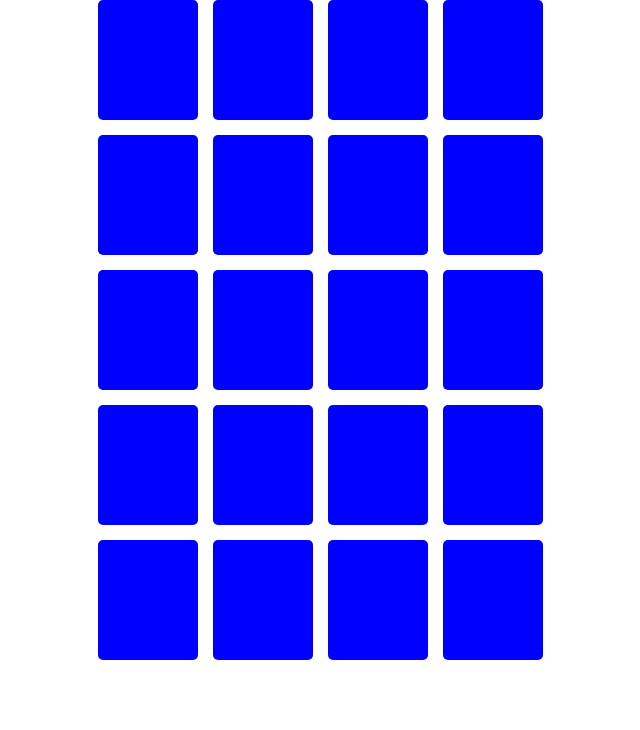
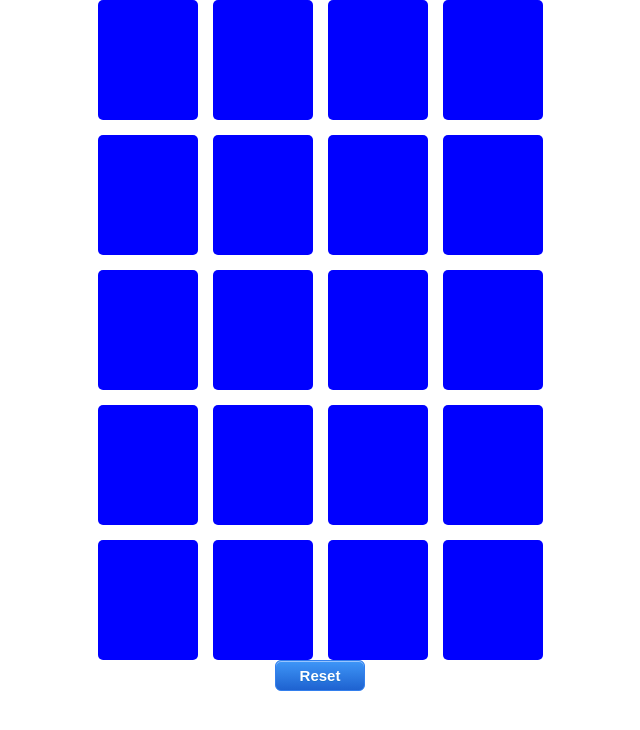
Before and after one commit to hhf0102/goyomoney, a React (Create React App) app: page / in a window 1280 px wide. Shown: the top 730 px of the page, without its empty margins (320-960 px from the left). Built offline with nearby package versions, Linux system fonts and the light colour scheme.

Commit message:
feat: add reset button

```diff
--- a/src/App.js
+++ b/src/App.js
@@ -1,10 +1,21 @@
+import React, { useState } from 'react';
 import './App.module.scss';
 import GameBoard from './components/GameBoard/GameBoard';
+import styles from './App.module.scss';
 
 function App() {
+  const [boardKey, setBoardKey] = useState(0);
+
+  const handleReset = () => {
+    setBoardKey((prevKey) => prevKey + 1);
+  };
+
   return (
     <div>
-      <GameBoard />
+      <GameBoard key={boardKey} />
+      <div className={styles['button-container']}>
+        <button onClick={handleReset}>Reset</button>
+      </div>
     </div>
   );
 }
--- a/src/App.module.scss
+++ b/src/App.module.scss
@@ -1,38 +1,31 @@
-.App {
+.button-container {
   text-align: center;
-}
 
-.App-logo {
-  height: 40vmin;
-  pointer-events: none;
-}
+  > button {
+    box-shadow: inset 0px 1px 0px 0px #97c4fe;
+    background: linear-gradient(to bottom, #3d94f6 5%, #1e62d0 100%);
+    background-color: #3d94f6;
+    border-radius: 6px;
+    border: 1px solid #337fed;
+    display: inline-block;
+    cursor: pointer;
+    color: #ffffff;
+    font-family: Arial;
+    font-size: 15px;
+    font-weight: bold;
+    padding: 6px 24px;
+    text-decoration: none;
+    text-shadow: 0px 1px 0px #1570cd;
+    outline: none;
 
-@media (prefers-reduced-motion: no-preference) {
-  .App-logo {
-    animation: App-logo-spin infinite 20s linear;
+    &:hover {
+      background: linear-gradient(to bottom, #1e62d0 5%, #3d94f6 100%);
+      background-color: #1e62d0;
+    }
+
+    &:active {
+      position: relative;
+      top: 1px;
+    }
   }
 }
-
-.App-header {
-  background-color: #282c34;
-  min-height: 100vh;
-  display: flex;
-  flex-direction: column;
-  align-items: center;
-  justify-content: center;
-  font-size: calc(10px + 2vmin);
-  color: white;
-}
-
-.App-link {
-  color: #61dafb;
-}
-
-@keyframes App-logo-spin {
-  from {
-    transform: rotate(0deg);
-  }
-  to {
-    transform: rotate(360deg);
-  }
-}
--- a/src/components/GameBoard/GameBoard.js
+++ b/src/components/GameBoard/GameBoard.js
@@ -1,4 +1,4 @@
-import React, { useState, useRef } from 'react';
+import React, { useState, useRef, useEffect } from 'react';
 
 import styles from './GameBoard.module.scss';
 import Card from '../Card/Card';
@@ -34,6 +34,9 @@ const imageList = [
   card_10,
 ];
 
+let timerID = null;
+
+const GameBoard = () => {
   let imageListDouble = [];
 
   for (let i = 0; i < 2; i++) {
@@ -43,8 +46,6 @@ for (let i = 0; i < 2; i++) {
     }));
     imageListDouble = imageListDouble.concat(list);
   }
-
-const GameBoard = () => {
   const [cardList, setCardList] = useState(shuffle(imageListDouble));
   const [isLockBoard, setIsLockBoard] = useState(false);
   const firstCardRefObj = useRef(null);
@@ -55,12 +56,11 @@ const GameBoard = () => {
       cardList[firstCardRefObj.current].imgSrc ===
       cardList[secondCardRefObj.current].imgSrc
     ) {
-      console.log('match');
       firstCardRefObj.current = null;
       secondCardRefObj.current = null;
       setIsLockBoard(false);
     } else {
-      setTimeout(() => {
+      timerID = setTimeout(() => {
         unflipCard(firstCardRefObj.current);
         unflipCard(secondCardRefObj.current);
         firstCardRefObj.current = null;
@@ -96,6 +96,12 @@ const GameBoard = () => {
     }
   };
 
+  useEffect(() => {
+    return () => {
+      clearTimeout(timerID);
+    };
+  }, []);
+
   return (
     <div className={styles['board-container']}>
       {cardList.map((imgObj, idx) => {
```
Also changed, not shown: 1 other file (tests, documents, lock files or other folders). Lines whose indentation alone changed are shown as unchanged.
